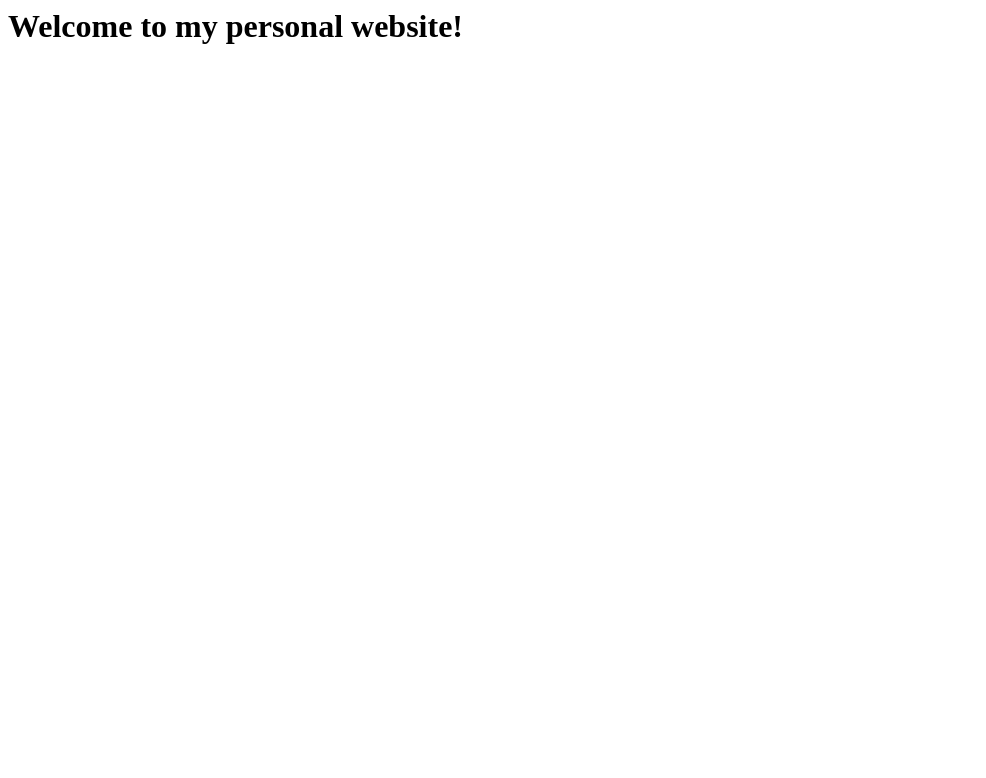
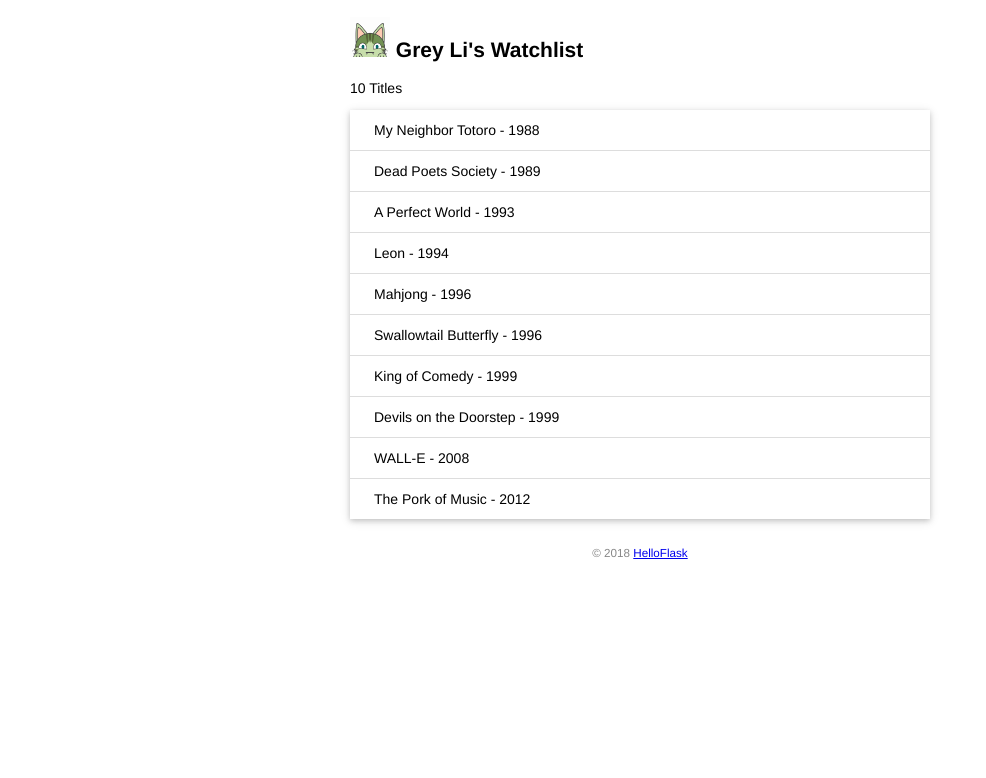
Before and after one commit to niddbaba/watchlist, a Flask app: page / in a window 1280 px wide. Shown: the top 778 px of the page, without its empty margins (0-986 px from the left). Run offline with Flask 2, Linux system fonts and the light colour scheme.

Commit message:
new addition

```diff
--- a/app.py
+++ b/app.py
@@ -1,27 +1,25 @@
-from flask import Flask, escape, url_for
+from flask import Flask, render_template
 '''
-由模块名字默认程序名字
+由模块名字默认程序名
 '''
 app = Flask(__name__)
 
+# 准备数据呈现在网页上
+name = 'Grey Li'
+movies = [
+    {'title': 'My Neighbor Totoro', 'year': '1988'},
+    {'title': 'Dead Poets Society', 'year': '1989'},
+    {'title': 'A Perfect World', 'year': '1993'},
+    {'title': 'Leon', 'year': '1994'},
+    {'title': 'Mahjong', 'year': '1996'},
+    {'title': 'Swallowtail Butterfly', 'year': '1996'},
+    {'title': 'King of Comedy', 'year': '1999'},
+    {'title': 'Devils on the Doorstep', 'year': '1999'},
+    {'title': 'WALL-E', 'year': '2008'},
+    {'title': 'The Pork of Music', 'year': '2012'},
+]
+
 
 @app.route('/')
-def hello():
-    return '<h1>Welcome to my personal website!</h1>'
-
-
-@app.route('/user/<name>')
-def user_page(name):
-    # 解析html文件显示在网站上
-    return "user :%s" % escape(name)
-
-
-@app.route('/test')
-def test_url_for():
-    # url_for参数为函数名字，用于打印执行该函数的地址
-
-    print(url_for('hello'))
-    print(url_for('user_page', name='weige'))
-    print(url_for('test_url_for'))
-    print(url_for('test_url_for', num=2))
-    return 'Test Page'
+def index():
+    return render_template('index.html', name=name, movies=movies)
--- /dev/null
+++ b/static/css/style.css
@@ -0,0 +1,48 @@
+/* 页面整体 */
+body {
+    margin: auto;
+    max-width: 580px;
+    font-size: 14px;
+    font-family: Helvetica, Arial, sans-serif;
+}
+
+/* 页脚 */
+footer {
+    color: #888;
+    margin-top: 15px;
+    text-align: center;
+    padding: 10px;
+}
+
+/* 头像 */
+.avatar {
+    width: 40px;
+}
+
+/* 电影列表 */
+.movie-list {
+    list-style-type: none;
+    padding: 0;
+    margin-bottom: 10px;
+    box-shadow: 0 2px 5px 0 rgba(0, 0, 0, 0.16), 0 2px 10px 0 rgba(0, 0, 0, 0.12);
+}
+
+.movie-list li {
+    padding: 12px 24px;
+    border-bottom: 1px solid #ddd;
+}
+
+.movie-list li:last-child {
+    border-bottom:none;
+}
+
+.movie-list li:hover {
+    background-color: #f8f9fa;
+}
+
+/* 龙猫图片 */
+.totoro {
+    display: block;
+    margin: 0 auto;
+    height: 100px;
+}
--- a/templates/index.html
+++ b/templates/index.html
@@ -4,13 +4,18 @@
 <head>
     <meta charset="utf-8">
     <title>{{ name }}'s Watchlist</title>
+    <link rel="icon" href="static/image/manicon.ico">
+    <link rel="stylesheet" href="static/css/style.css" type="text/css">
 </head>
 
 <body>
-    <h2>{{ name }}'s Watchlist</h2>
+    <h2>
+        <img alt="Avatar" class="avatar" src="static/image/avatar.png">
+        {{ name }}'s Watchlist
+    </h2>
     {# 使用 length 过滤器获取 movies 变量的长度 #}
     <p>{{ movies|length }} Titles</p>
-    <ul>
+    <ul class="movie-list">
         {% for movie in movies %} {# 迭代 movies 变量 #}
         <li>{{ movie.title }} - {{ movie.year }}</li> {# 等同于 movie['title'] #}
         {% endfor %} {# 使用 endfor 标签结束 for 语句 #}
```
Also changed, not shown: static/image/avatar.png (added), static/image/manicon.ico (added), 1 other file.
